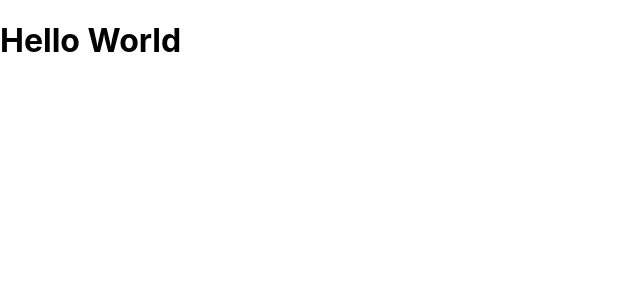
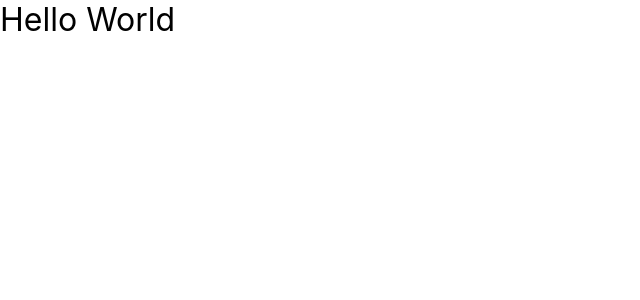
Before and after one commit to WinterCore/microverse-react-capstone-pokemon, a React (Create React App) app: page / in a window 1280 px wide. Shown: the top 300 px of the page, without its empty margins (0-640 px from the left). Built offline with nearby package versions, Linux system fonts and the light colour scheme.

Commit message:
Add style resets

```diff
--- a/src/index.css
+++ b/src/index.css
@@ -1,3 +1,7 @@
+* {
+  box-sizing: border-box;
+}
+
 body {
   margin: 0;
   font-family:
@@ -25,3 +29,16 @@ code {
     'Courier New',
     monospace;
 }
+
+img {
+  max-width: 100%;
+}
+
+h1,
+h2,
+h3,
+h4,
+h5 {
+  margin: 0;
+  font-weight: normal;
+}
```
